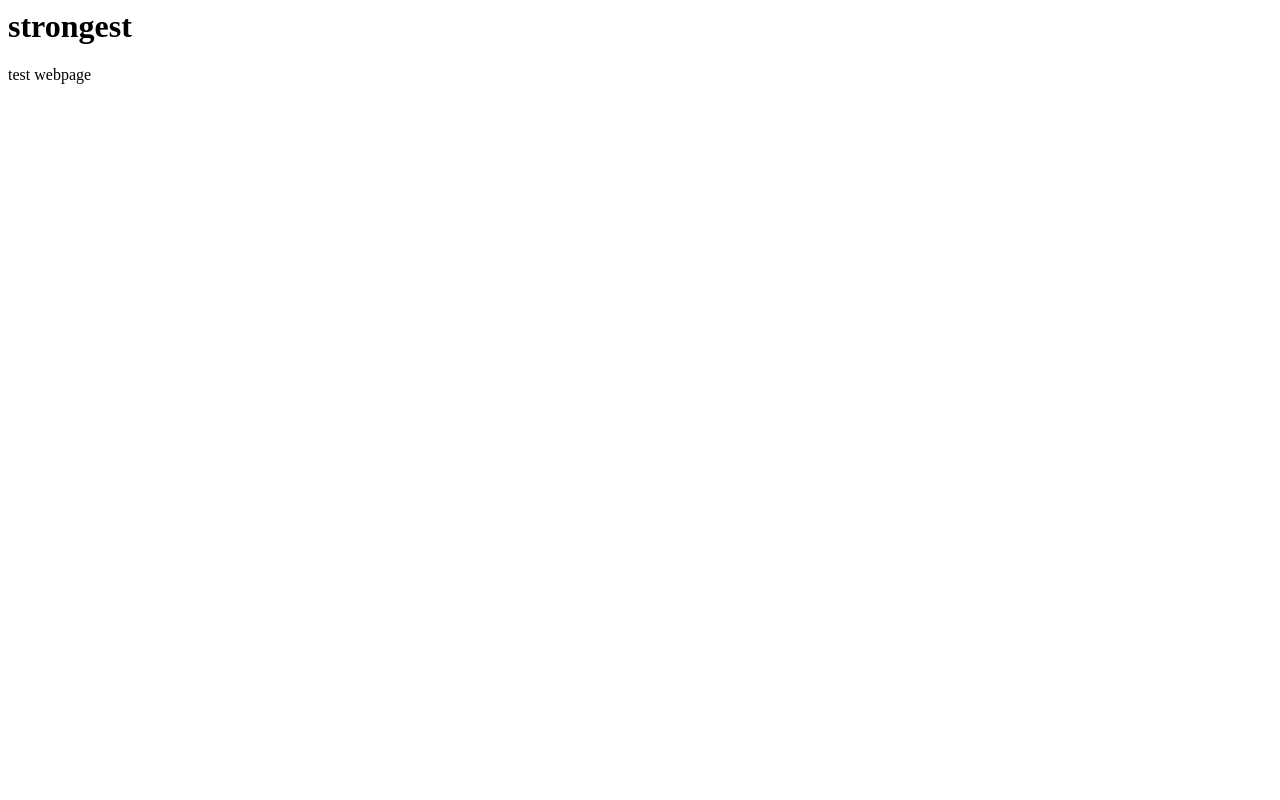
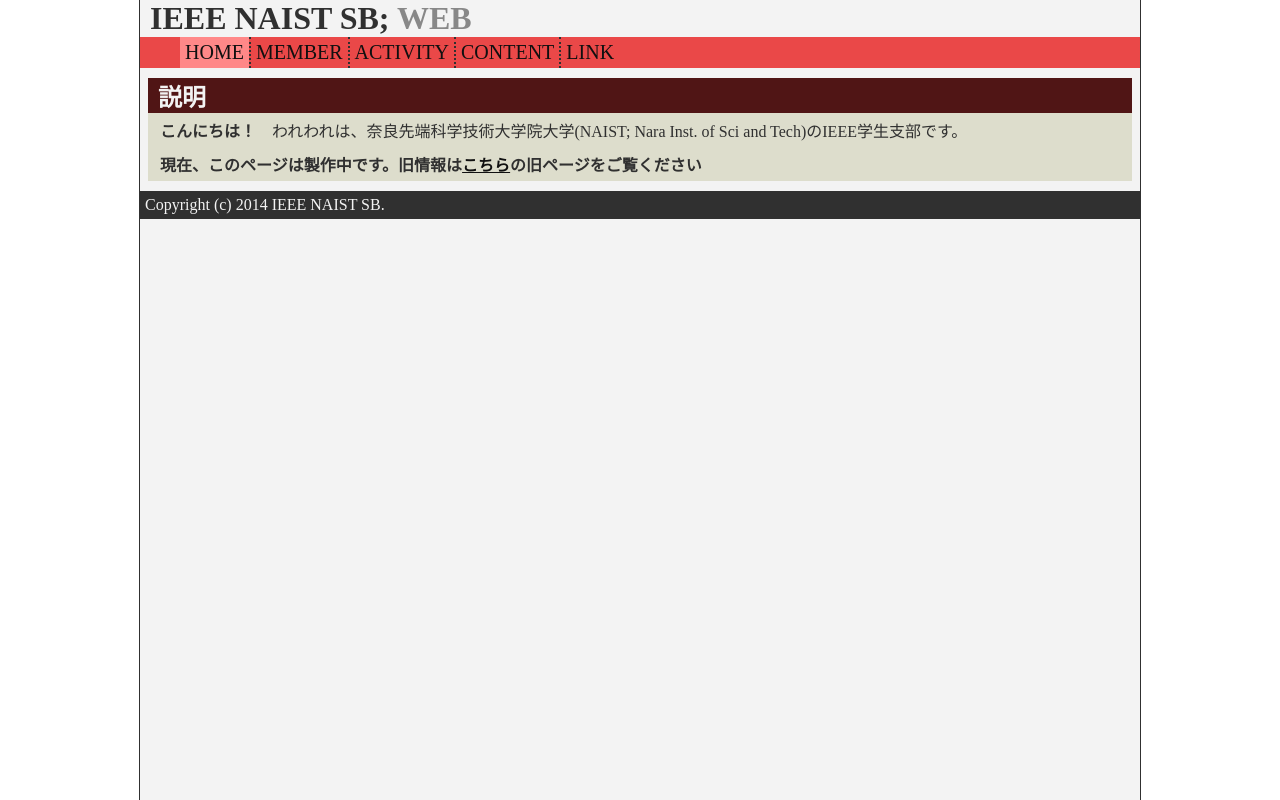
Before and after one commit to ieee-sb-naist/ieee-sb-naist.github.io, a plain HTML site: page index.html in a window 1280 px wide. Drawn offline with Linux system fonts and the light colour scheme; a small style sheet from the web is missing.

Commit message:
style.css was newly developed, and index.html re-written according to the style.

```diff
--- a/index.html
+++ b/index.html
@@ -1,6 +1,34 @@
-<html>
-<body>
-<h1>strongest</h1>
-test webpage
-</body>
+<!DOCTYPE html>
+<html lang="ja">
+	<head>
+		<title>ieee-sb-naist.github.io</title>
+		<meta name="author" content="Takao Nakagawa">
+		<meta charset="UTF-8">
+		<link rel="stylesheet" href="style.css">
+		<link rel="stylesheet" href="http://mplus-fonts.sourceforge.jp/webfonts/mplus_webfonts.css" >
+	</head>
+	<body>
+		<header class="main">
+			<h1>IEEE NAIST SB; <span class="highlight">WEB</span></h1>
+			<nav class="whole-website">
+				<ul>
+					<a href="index.html"><li class="first here">HOME</li></a>
+					<a href="index.html"><li>MEMBER</li></a>
+					<a href="index.html"><li>ACTIVITY</li></a>
+					<a href="index.html"><li>CONTENT</li></a>
+					<a href="index.html"><li>LINK</li></a>
+				</ul>
+			</nav>
+		</header>
+
+		<article class="page-content">
+			<header><h2>説明</h2></header>
+			<p><strong>こんにちは！</strong>　われわれは、奈良先端科学技術大学院大学(NAIST; Nara Inst. of Sci and Tech)のIEEE学生支部です。</p>
+			<p><strong>現在、このページは製作中です。旧情報は<a href="http://se-naist.jp/ieee-sb/">こちら</a>の旧ページをご覧ください</strong></p>
+		</article>
+
+		<footer class="main">
+			<p>Copyright (c) 2014 IEEE NAIST SB.</p>
+		</footer>
+	</body>
 </html>
--- /dev/null
+++ b/style.css
@@ -0,0 +1,124 @@
+/**********************************
+ top-level typesetting
+ **********************************/
+
+html{
+	background-color: white;
+	height: 100%;
+	font-family: mplus-2p-regular;
+}
+
+body{
+	/* page appearance */
+	min-height: 100%;
+	width: 1000px;
+	margin: 0 auto;
+	padding: 0px;
+	border-left: 1px solid;
+	border-right: 1px solid;
+
+	/* color */
+	background-color : #F3F3F3;
+	color: #303030;
+}
+
+body header.main{
+	margin: 0 auto;
+}
+
+body footer.main{
+	margin: 0 auto;
+	padding: 5px;
+	background-color: #303030;
+	color: #F3F3F3;
+}
+
+body article.page-content{
+	margin: 10px 8px;
+	background-color: #DDC;
+}
+
+body article.page-content header{
+	margin: 0 auto;
+	width: 100%;
+	color: #F3F3F3;
+	background-color: #501515;
+}
+
+/**********************************
+ second-level typesetting
+ **********************************/
+
+/* 見出し */
+
+h1{
+	margin: 0 auto;
+	font-family: mplus-2p-heavy;
+	padding: 0px 10px;
+}
+
+h1 span.highlight{
+	color: #888;
+}
+
+h2{
+	margin: 0 auto;
+	font-family: mplus-2p-heavy;
+	padding: 0px 10px;
+}
+
+/**********************************/
+/* ナビゲーション */
+
+nav.whole-website{
+	margin: 0 auto;
+	background-color: #EA4848;
+}
+
+nav.whole-website ul{
+	margin: 0 auto;
+	font-size: 0px;
+}
+
+nav.whole-website ul li{
+	display: inline-block;
+
+	margin: 0 auto;
+	padding: 4px 5px;
+	border-left: 2px dotted #303030;
+
+	font-family: mplus-2p-black;
+	font-size: 20px;
+}
+
+nav.whole-website ul li.first{
+	border-left: 0px;
+}
+
+nav.whole-website ul li.here{
+	background-color: #FF8888;
+}
+
+/**********************************/
+/* 段落 */
+
+p{
+	margin: 0 auto;
+}
+
+article p{
+	padding: 5px 12px;
+}
+
+/**********************************
+ trivial typesetting
+ **********************************/
+
+strong{
+	font-family: mplus-2p-bold;
+}
+
+a:link { color: #101010; }
+a:visited { color: #303030; }
+a:hover { color: #FFF; }
+a:active { color: #FFF; }
```
Also changed, not shown: 1 other file.
